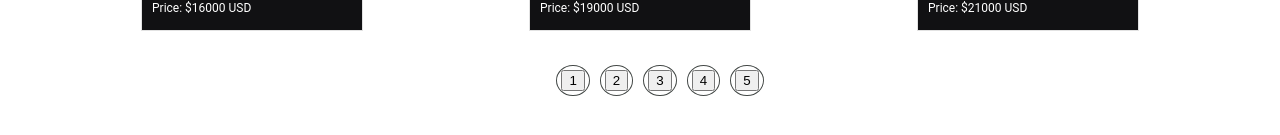
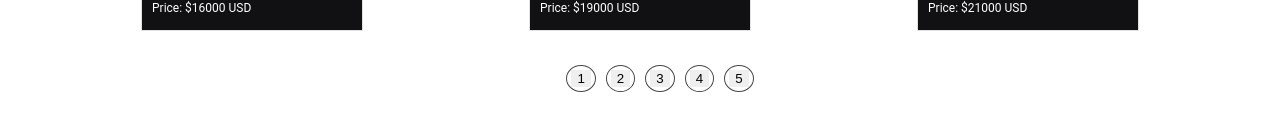
Before and after one commit to abid365/sort-search-pagination, a React (Vite) app: page / in a window 1280 px wide. Shown: the part 661-796 px from the top of the page. Built offline with nearby package versions, Linux system fonts and the light colour scheme.

Commit message:
fixed btn

```diff
--- a/src/components/blocks/Pagination.jsx
+++ b/src/components/blocks/Pagination.jsx
@@ -14,7 +14,7 @@ const Pagination = ({ postsPerPage, totalPosts, paginate }) => {
           {pageNumbers.map((number) => (
             <List key={number}>
               <button
-                style={{ textDecoration: "none" }}
+                style={{ textDecoration: "none", border: "none" }}
                 onClick={() => paginate(number)}
               >
                 {number}
```
